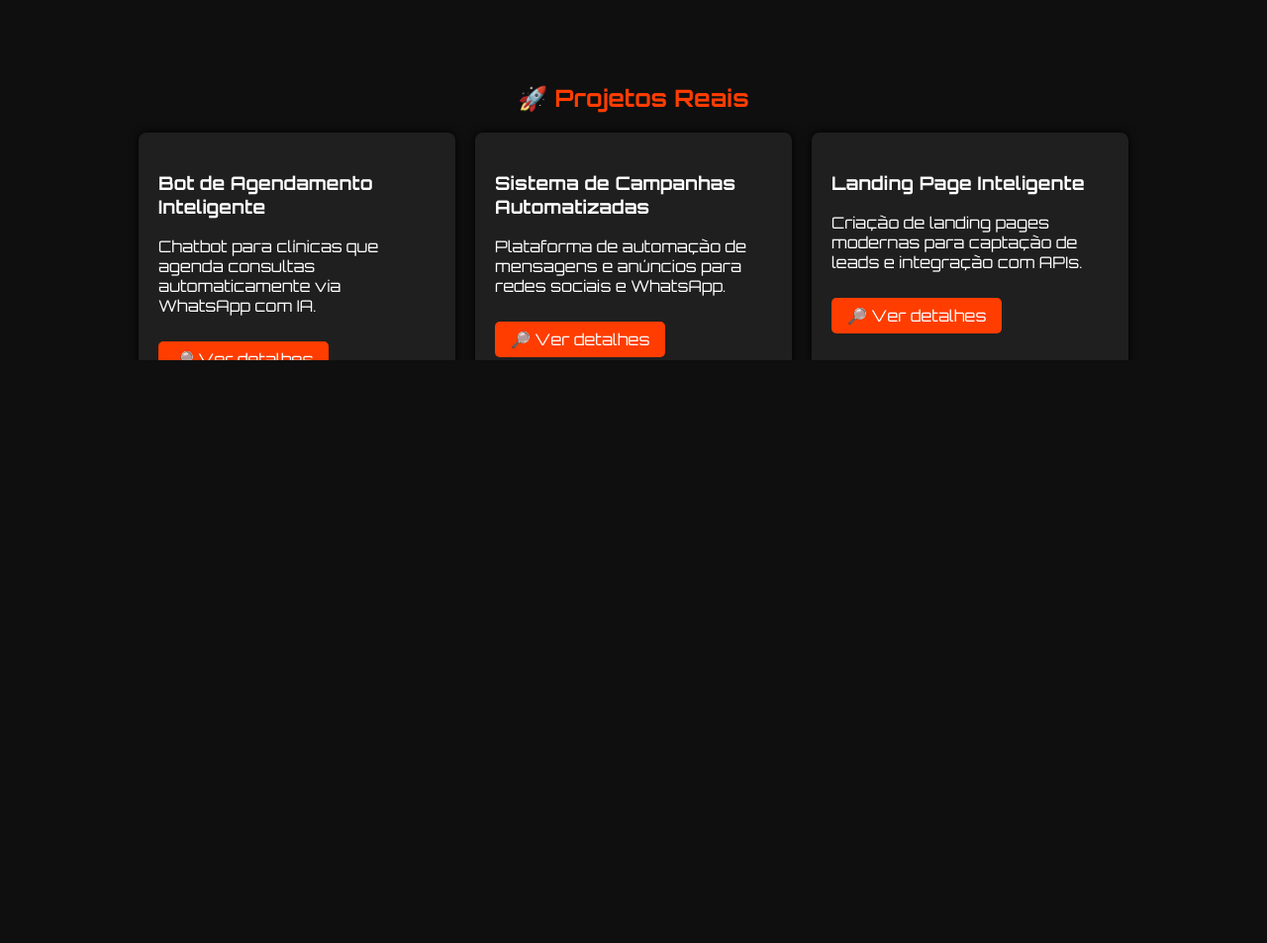
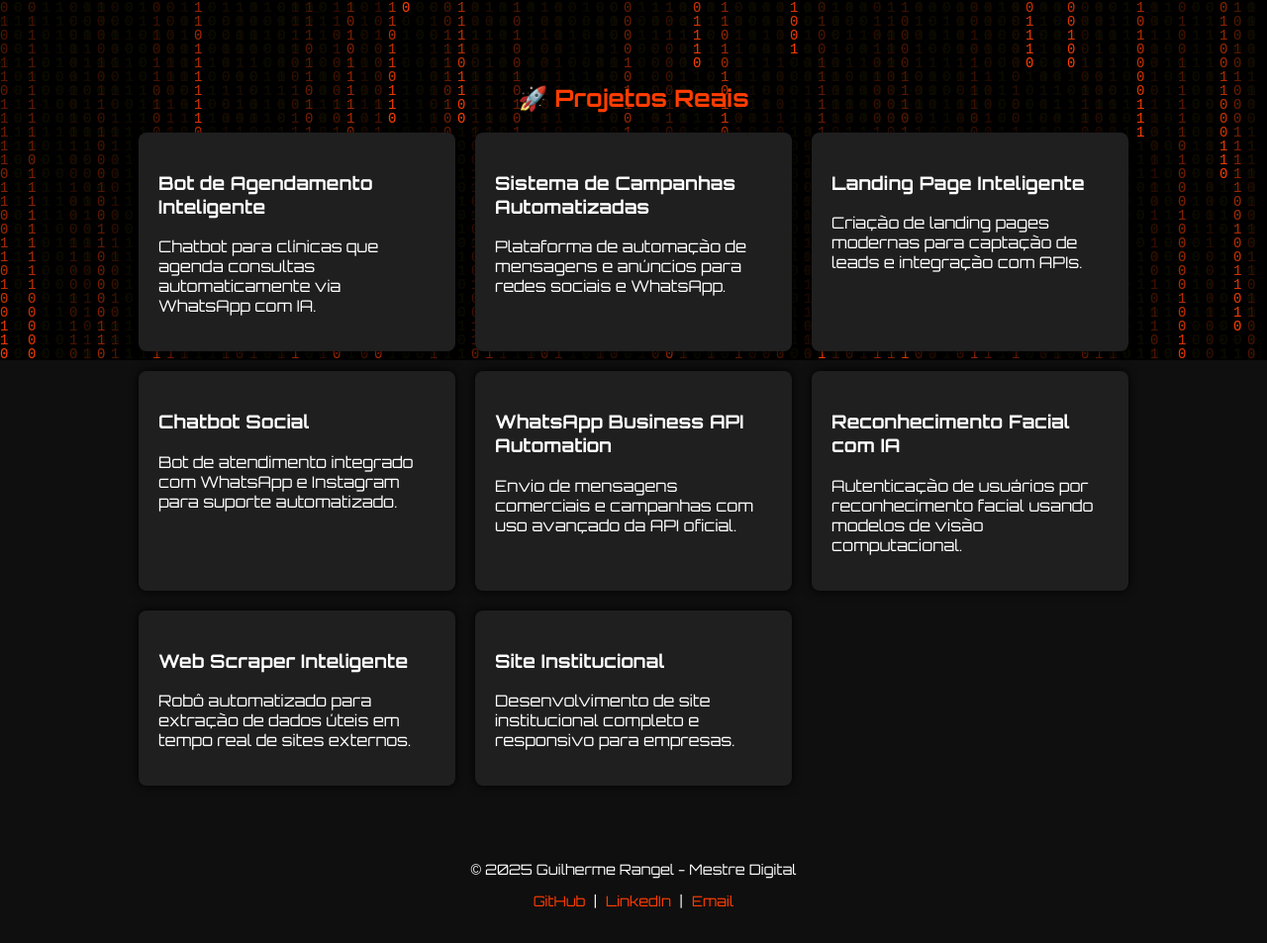
Before and after one commit to Forget2008/mestre-digital, a plain HTML site: page index.html in a window 1280 px wide. Shown: the part 436-1389 px from the top of the page at 99% size. Before the commit the page ends 800 px from the top, so only its background shows below. Drawn offline with Linux system fonts and the light colour scheme.

Commit message:
Add files via upload

```diff
--- a/index.html
+++ b/index.html
@@ -24,46 +24,14 @@
     <section>
       <h2>🚀 Projetos Reais</h2>
       <div class="grid">
-        <div class="card">
-          <h3>Bot de Agendamento Inteligente</h3>
-          <p>Chatbot para clínicas que agenda consultas automaticamente via WhatsApp com IA.</p>
-          <a href="projetos/bot-agendamento.html">🔎 Ver detalhes</a>
-        </div>
-        <div class="card">
-          <h3>Sistema de Campanhas Automatizadas</h3>
-          <p>Plataforma de automação de mensagens e anúncios para redes sociais e WhatsApp.</p>
-          <a href="projetos/campanhas.html">🔎 Ver detalhes</a>
-        </div>
-        <div class="card">
-          <h3>Landing Page Inteligente</h3>
-          <p>Criação de landing pages modernas para captação de leads e integração com APIs.</p>
-          <a href="projetos/landing-page.html">🔎 Ver detalhes</a>
-        </div>
-        <div class="card">
-          <h3>Chatbot Social</h3>
-          <p>Bot de atendimento integrado com WhatsApp e Instagram para suporte automatizado.</p>
-          <a href="projetos/chatbot-social.html">🔎 Ver detalhes</a>
-        </div>
-        <div class="card">
-          <h3>WhatsApp Business API Automation</h3>
-          <p>Envio de mensagens comerciais e campanhas com uso avançado da API oficial.</p>
-          <a href="projetos/whatsapp-api.html">🔎 Ver detalhes</a>
-        </div>
-        <div class="card">
-          <h3>Reconhecimento Facial com IA</h3>
-          <p>Autenticação de usuários por reconhecimento facial usando modelos de visão computacional.</p>
-          <a href="projetos/reconhecimento-facial.html">🔎 Ver detalhes</a>
-        </div>
-        <div class="card">
-          <h3>Web Scraper Inteligente</h3>
-          <p>Robô automatizado para extração de dados úteis em tempo real de sites externos.</p>
-          <a href="projetos/web-scraper.html">🔎 Ver detalhes</a>
-        </div>
-        <div class="card">
-          <h3>Site Institucional</h3>
-          <p>Desenvolvimento de site institucional completo e responsivo para empresas.</p>
-          <a href="projetos/site-institucional.html">🔎 Ver detalhes</a>
-        </div>
+        <div class="card"><h3>Bot de Agendamento Inteligente</h3><p>Chatbot para clínicas que agenda consultas automaticamente via WhatsApp com IA.</p></div>
+        <div class="card"><h3>Sistema de Campanhas Automatizadas</h3><p>Plataforma de automação de mensagens e anúncios para redes sociais e WhatsApp.</p></div>
+        <div class="card"><h3>Landing Page Inteligente</h3><p>Criação de landing pages modernas para captação de leads e integração com APIs.</p></div>
+        <div class="card"><h3>Chatbot Social</h3><p>Bot de atendimento integrado com WhatsApp e Instagram para suporte automatizado.</p></div>
+        <div class="card"><h3>WhatsApp Business API Automation</h3><p>Envio de mensagens comerciais e campanhas com uso avançado da API oficial.</p></div>
+        <div class="card"><h3>Reconhecimento Facial com IA</h3><p>Autenticação de usuários por reconhecimento facial usando modelos de visão computacional.</p></div>
+        <div class="card"><h3>Web Scraper Inteligente</h3><p>Robô automatizado para extração de dados úteis em tempo real de sites externos.</p></div>
+        <div class="card"><h3>Site Institucional</h3><p>Desenvolvimento de site institucional completo e responsivo para empresas.</p></div>
       </div>
     </section>
 
--- a/matrix.js
+++ b/matrix.js
@@ -1,20 +1,18 @@
 const canvas = document.getElementById('matrix');
 const ctx = canvas.getContext('2d');
+canvas.height = window.innerHeight;
 canvas.width = window.innerWidth;
-canvas.height = window.innerHeight;
-
 let letters = '0101010101011011101001'.split('');
 let fontSize = 14;
-let columns = Math.floor(canvas.width / fontSize);
-let drops = Array(columns).fill(1);
-
+let columns = canvas.width / fontSize;
+let drops = Array(Math.floor(columns)).fill(1);
 function draw() {
   ctx.fillStyle = 'rgba(0, 0, 0, 0.05)';
   ctx.fillRect(0, 0, canvas.width, canvas.height);
   ctx.fillStyle = '#FF3D00';
   ctx.font = fontSize + 'px monospace';
   for (let i = 0; i < drops.length; i++) {
-    const text = letters[Math.floor(Math.random() * letters.length)];
+    let text = letters[Math.floor(Math.random() * letters.length)];
     ctx.fillText(text, i * fontSize, drops[i] * fontSize);
     if (drops[i] * fontSize > canvas.height && Math.random() > 0.975) {
       drops[i] = 0;
@@ -23,10 +21,3 @@ function draw() {
   }
 }
 setInterval(draw, 33);
-
-window.addEventListener('resize', () => {
-  canvas.width = window.innerWidth;
-  canvas.height = window.innerHeight;
-  columns = Math.floor(canvas.width / fontSize);
-  drops = Array(columns).fill(1);
-});
--- a/style.css
+++ b/style.css
@@ -1,27 +1,19 @@
-html, body {
+body {
   margin: 0;
-  padding: 0;
-  height: 100%;
-  overflow-x: hidden;
   font-family: 'Orbitron', sans-serif;
   background: #0f0f0f;
   color: #fff;
 }
-
 canvas#matrix {
   position: fixed;
   top: 0;
   left: 0;
   z-index: -1;
-  width: 100vw;
-  height: 100vh;
 }
-
 .content {
   position: relative;
   z-index: 1;
 }
-
 .hero {
   text-align: center;
   padding: 60px 20px;
@@ -42,7 +34,6 @@ canvas#matrix {
   text-decoration: none;
   border-radius: 6px;
 }
-
 section {
   max-width: 1000px;
   margin: auto;
@@ -64,18 +55,6 @@ h2 {
   border-radius: 8px;
   box-shadow: 0 0 10px #000;
 }
-.card a {
-  display: inline-block;
-  margin-top: 10px;
-  background: #FF3D00;
-  padding: 8px 16px;
-  color: #fff;
-  text-decoration: none;
-  border-radius: 5px;
-}
-.card a:hover {
-  background: #ff7043;
-}
 footer {
   text-align: center;
   padding: 20px;
```
